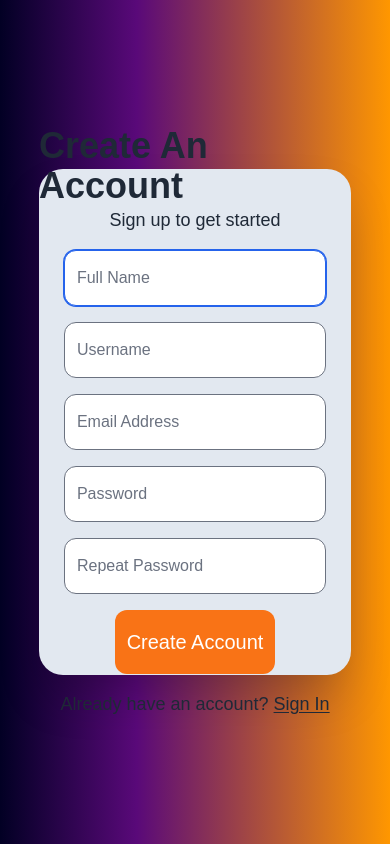
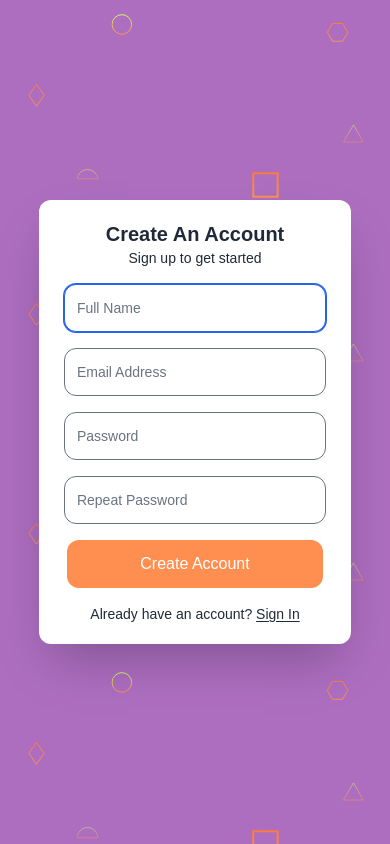
Before and after one commit to STRATIFI-Bravo-Startup-3/Stratifi-React, a React (Create React App) app in the folder stratifi-app/: page /register in a window 390 px wide. Built offline with nearby package versions, Linux system fonts and the light colour scheme.

Commit message:
Register component background

```diff
--- a/stratifi-app/src/App.css
+++ b/stratifi-app/src/App.css
@@ -1,9 +1,10 @@
 .faq {
   box-sizing: border-box;
-  font-size: clamp(0.8rem, 0.7677rem + 0.2581vw, 1em);
-  background-color: #aa2dd2;
+  font-size: clamp(0.6rem, 0.5677rem + 0.2581vw, 1em);
+  background-color: #ad6ec0;
   padding-block: 1em;
   padding-inline: 4em;
+  margin: 0 auto;
 }
 
 @media (max-width: 376px) {
@@ -13,10 +14,11 @@
 }
 
 .faqhead {
-  background-color: #aa2dd2;
+  background-color: #ad6ec0;
   color: black;
   text-align: center;
-  font-size: 2rem;
+  font-size: 1.5rem;
+  font-weight: bold;
 }
 
 .faqcontent li {
@@ -24,7 +26,7 @@
 }
 
 .faqli {
-  border: 2px solid #aa2dd2;
+  border: 2px solid #ad6ec0;
   border-radius: 5px;
   overflow: hidden;
 }
--- a/stratifi-app/src/components/Hero.jsx
+++ b/stratifi-app/src/components/Hero.jsx
@@ -4,8 +4,8 @@ import mobileBackground from "../images/background-sm.jpeg";
 import background from "../images/background.svg";
 import influencer from "../images/influencer.png";
 import { useEffect, useState } from "react";
-import MailchimpSubscribe from "./mailchimpSubscribe";
-import MailchimpSubscribeSmall from "./mailchimpSubscribeSmall";
+import { Link } from "react-router-dom";
+
 const Hero = () => {
   // const imageUrl =
   //   useWindowWidth() >= 650 ? desktopBackground : mobileBackground;
@@ -27,12 +27,17 @@ const Hero = () => {
           <span className="lg:text-xl">Guaranteed Results.</span>
         </div>
         <div className="md:mx-auto lg:mx-0 flex justify-between gap-8  lg:gap-6">
-          <button className="text-sm lg:text-base ring-2 ring-white bg-white hover:bg-slate-100 active:bg-slate-200 rounded-md text-[#FF8F50] py-1 px-6 w-30 lg:w-40">
-            GET STARTED
-          </button>
-          <button className="text-sm lg:text-base ring-2 ring-white bg-[#AD6EC0] hover:bg-[#A960BF] active:bg-[#A752C0] rounded-md text-white py-1 px-6 w-30 lg:w-40">
-            Sign Up
-          </button>
+          <Link to="/register">
+            {" "}
+            <button className="text-sm lg:text-base ring-2 ring-white bg-white hover:bg-slate-100 active:bg-slate-200 rounded-md text-[#FF8F50] py-1 px-6 w-30 lg:w-40">
+              GET STARTED
+            </button>
+          </Link>
+          <Link>
+            <button className="text-sm lg:text-base ring-2 ring-white bg-[#AD6EC0] hover:bg-[#A960BF] active:bg-[#A752C0] rounded-md text-white py-1 px-6 w-30 lg:w-40">
+              Sign In
+            </button>
+          </Link>
         </div>
       </div>
       <div className="h-auto items-center mx-auto lg:pt-12 lg:w-3/6">
--- a/stratifi-app/src/components/NavBar.jsx
+++ b/stratifi-app/src/components/NavBar.jsx
@@ -36,9 +36,12 @@ const NavBar = () => {
                 </Link>
               </li>
             ))}
-            <button className="ml-3 my-1 block text-white px-4 bg-[#FF8F50] hover:bg-[#FF7A30] active:bg-[#FF6610] ring-1 ring-[#FF7A30] shadow-sm shadow-slate-600 rounded">
-              Sign in
-            </button>
+            <Link to="">
+              {" "}
+              <button className="ml-3 my-1 block text-white px-4 bg-[#FF8F50] hover:bg-[#FF7A30] active:bg-[#FF6610] ring-1 ring-[#FF7A30] shadow-sm shadow-slate-600 rounded">
+                Sign in
+              </button>
+            </Link>
           </ul>
         </nav>
       </div>
--- a/stratifi-app/src/components/common/input.jsx
+++ b/stratifi-app/src/components/common/input.jsx
@@ -8,11 +8,15 @@ const Input = ({ name, placeholder, error, onChange, value, autoFocus }) => {
         value={value}
         onChange={onChange}
         name={name}
-        className="rounded-xl w-11/12 h-14 lg:w-3/4 mx-auto "
+        className="rounded-xl text-sm w-11/12 h-12 lg:w-3/4 mx-auto "
         type="text"
         placeholder={placeholder}
       />
-      {error && <div className="lg:ml-20 ml-5 text-red-600">{error}</div>}
+      {error && (
+        <div className="lg:ml-20 ml-5 text-[0.7rem] lg:text-sm text-red-600">
+          {error}
+        </div>
+      )}
     </div>
   );
 };
--- a/stratifi-app/src/components/faq.jsx
+++ b/stratifi-app/src/components/faq.jsx
@@ -1,4 +1,4 @@
-// import Faq from "react-faq-component";
+import Faq from "react-faq-component";
 import "../App.css";
 
 const data = {
@@ -71,7 +71,7 @@ const styles = {
 function FaqComp() {
   return (
     <div>
-      {/* <section className="faq">
+      <section className="faq">
         <div className="faqhead">
           <h1>FAQs</h1>
         </div>
@@ -110,7 +110,7 @@ function FaqComp() {
             </li>
           </ul>
         </div>
-      </section> */}
+      </section>
     </div>
   );
 }
--- a/stratifi-app/src/pages/Register.jsx
+++ b/stratifi-app/src/pages/Register.jsx
@@ -3,6 +3,7 @@ import "../index.css";
 import { Link } from "react-router-dom";
 import Input from "../components/common/input";
 import Joi from "joi-browser";
+import backgroundfooter from "../images/backgroundfooter.svg";
 
 class Register extends Component {
   state = {
@@ -80,13 +81,16 @@ class Register extends Component {
   render() {
     const { account, errors } = this.state;
     return (
-      <div className="flex justify-center login-background h-screen">
-        <div className="flex flex-col gap-4 justify-center my-auto bg-slate-200 w-4/5 lg:w-6/12 h-3/5 lg:h-4/5 rounded-3xl shadow-2xl">
-          <div className="flex flex-col mx-auto">
-            <h1 className="font-bold text-4xl text-gray-800">
+      <div
+        style={{ backgroundImage: `url(${backgroundfooter})` }}
+        className="flex justify-center  h-screen"
+      >
+        <div className="flex flex-col gap-4 justify-center my-auto bg-white w-4/5 lg:w-6/12 h-auto rounded-xl shadow-2xl">
+          <div className="flex flex-col mx-auto mt-5">
+            <h1 className=" mx-auto text-xl lg:text-2xl font-bold text-gray-800">
               Create An Account
             </h1>
-            <span className="text-center text-gray-800 text-lg lg:text-base">
+            <span className="text-center text-gray-800 text-sm lg:text-base">
               Sign up to get started
             </span>
           </div>
@@ -108,14 +112,6 @@ class Register extends Component {
                 error={errors.fullname}
               />
 
-              <Input
-                value={account.username}
-                onChange={this.handleChange}
-                name="username"
-                placeholder="Username"
-                type="text"
-                error={errors.username}
-              />
               <Input
                 value={account.email}
                 onChange={this.handleChange}
@@ -141,17 +137,17 @@ class Register extends Component {
                 error={errors.repeat_password}
               />
             </div>
-            <div className="flex flex-col ">
-              <button className="mx-auto bg-orange-500 text-white h-16 w-40 rounded-xl text-xl hover:bg-orange-600 active:bg-orange-700">
+            <div className="flex flex-col">
+              <button className="mx-auto bg-[#FF8F50] text-white h-12 w-[16rem] rounded-xl text-base hover:bg-orange-600 active:bg-orange-700">
                 Create Account
               </button>
             </div>
           </form>
-          <div className="flex flex-col mx-auto ">
-            <span className="text-center text-gray-800 text-lg lg:text-base">
+          <div className="flex flex-col mx-auto mb-5">
+            <span className="text-center text-gray-800 text-sm">
               Already have an account?{" "}
               <Link
-                className="underline underline-offset-2 text-lg"
+                className="underline underline-offset-2 text-sm"
                 to="/login"
               >
                 Sign In
```
